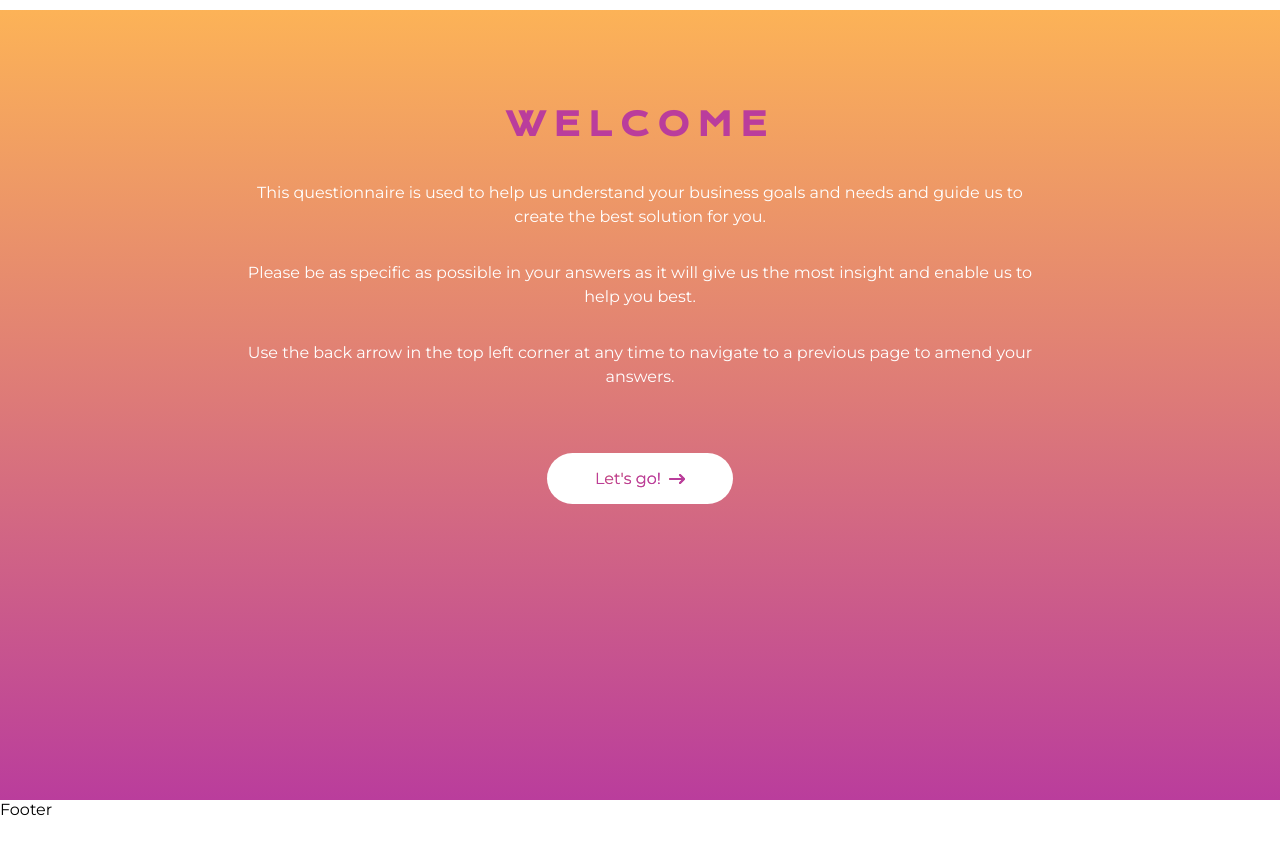
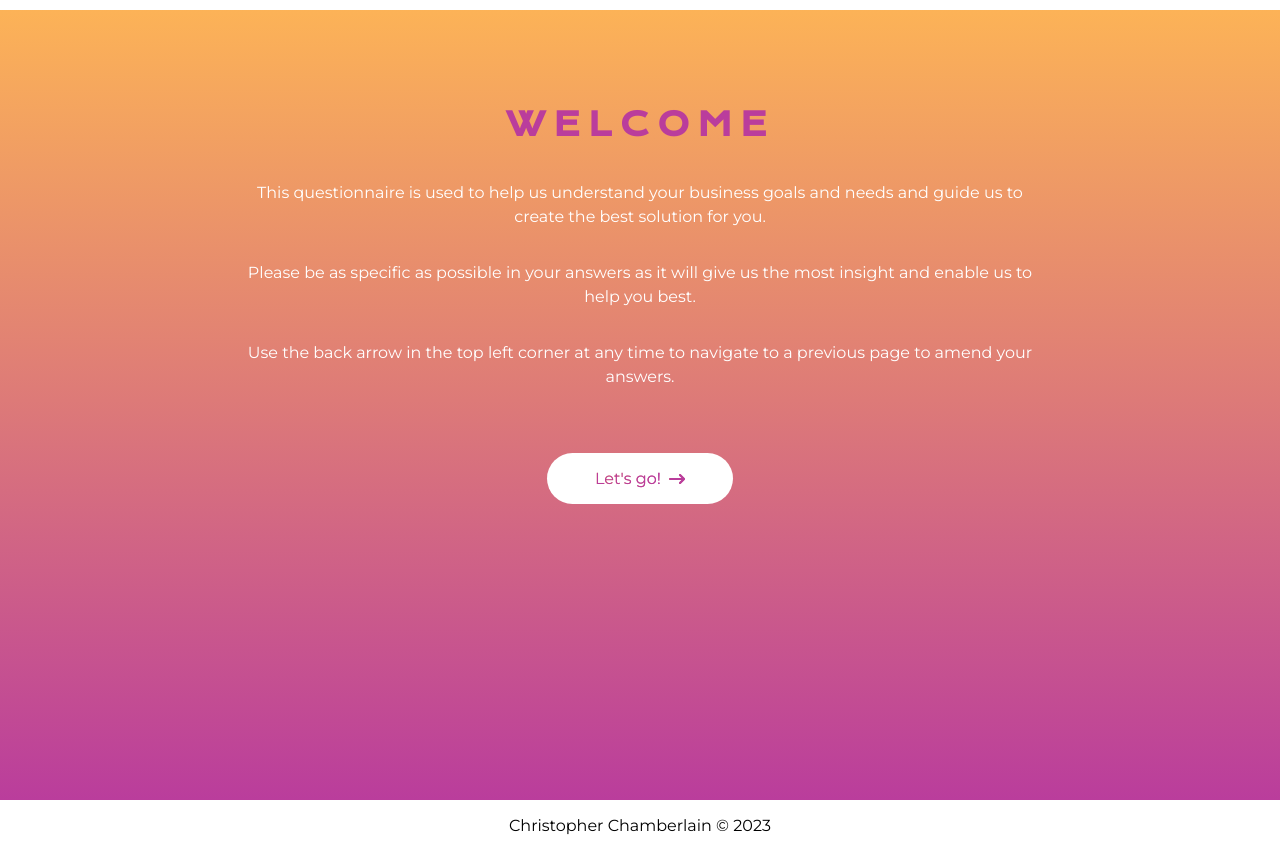
Before and after one commit to AkaraTawng/client-design-questionairre, a React (Vite) app: page / in a window 1280 px wide. Before the commit the page ends 819 px from the top, so only its background shows below. Built offline with nearby package versions, Linux system fonts and the light colour scheme.

Commit message:
add copyright and year to footer

```diff
--- a/src/components/Footer.jsx
+++ b/src/components/Footer.jsx
@@ -1,9 +1,26 @@
 import React from 'react'
+import styled from 'styled-components'
 
 function Footer() {
+
+  const currentYear = new Date().getFullYear();
   return (
-    <div>Footer</div>
+    <FooterContainer>
+      <Copyright>
+        Christopher Chamberlain &copy; {currentYear}
+      </Copyright>
+    </FooterContainer>
   )
 }
 
+const FooterContainer = styled.footer`
+  display: flex;
+  justify-content: center;
+  align-items: center;
+`;
+
+const Copyright = styled.p`
+
+`;
+
 export default Footer
```
